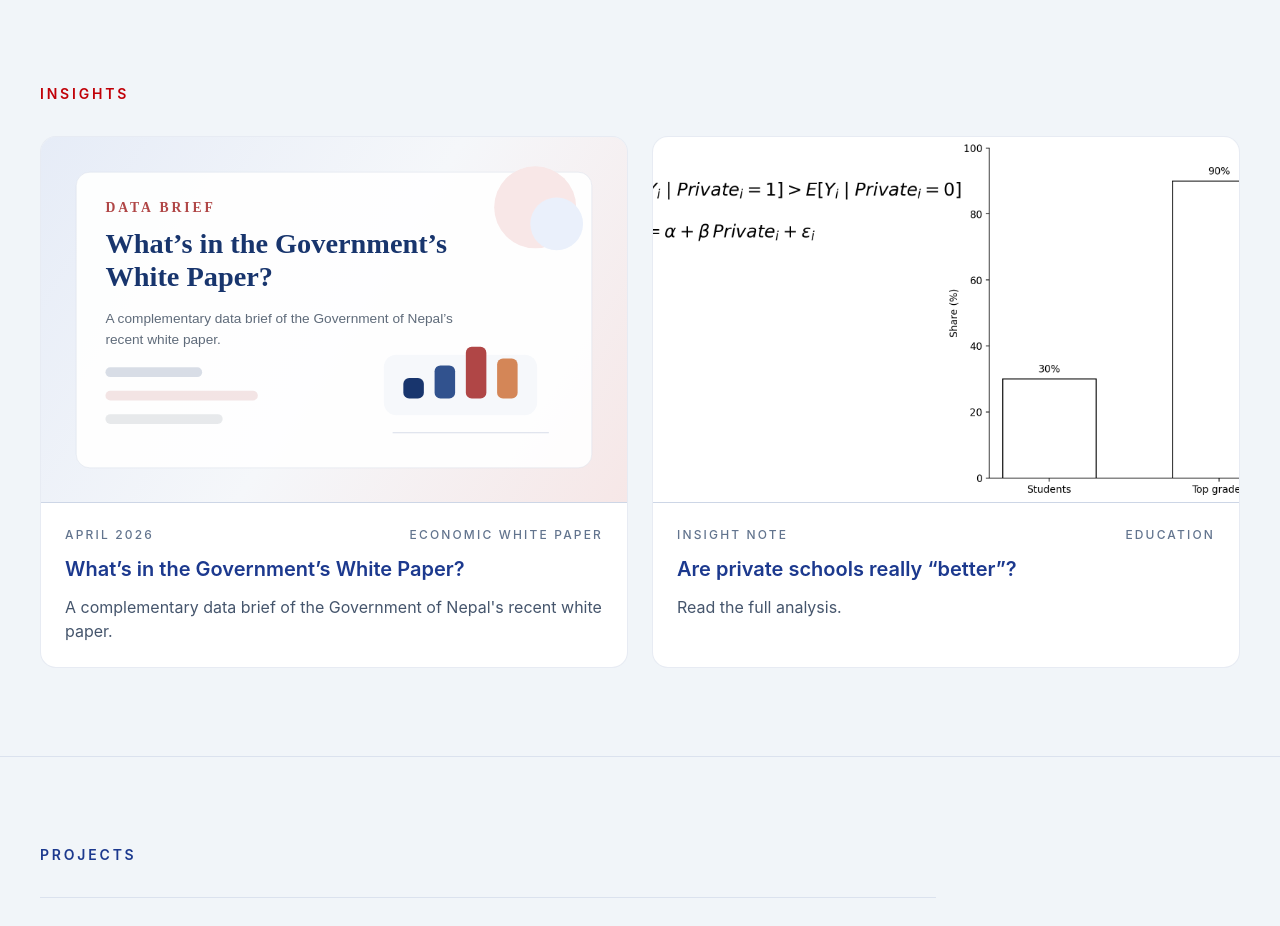
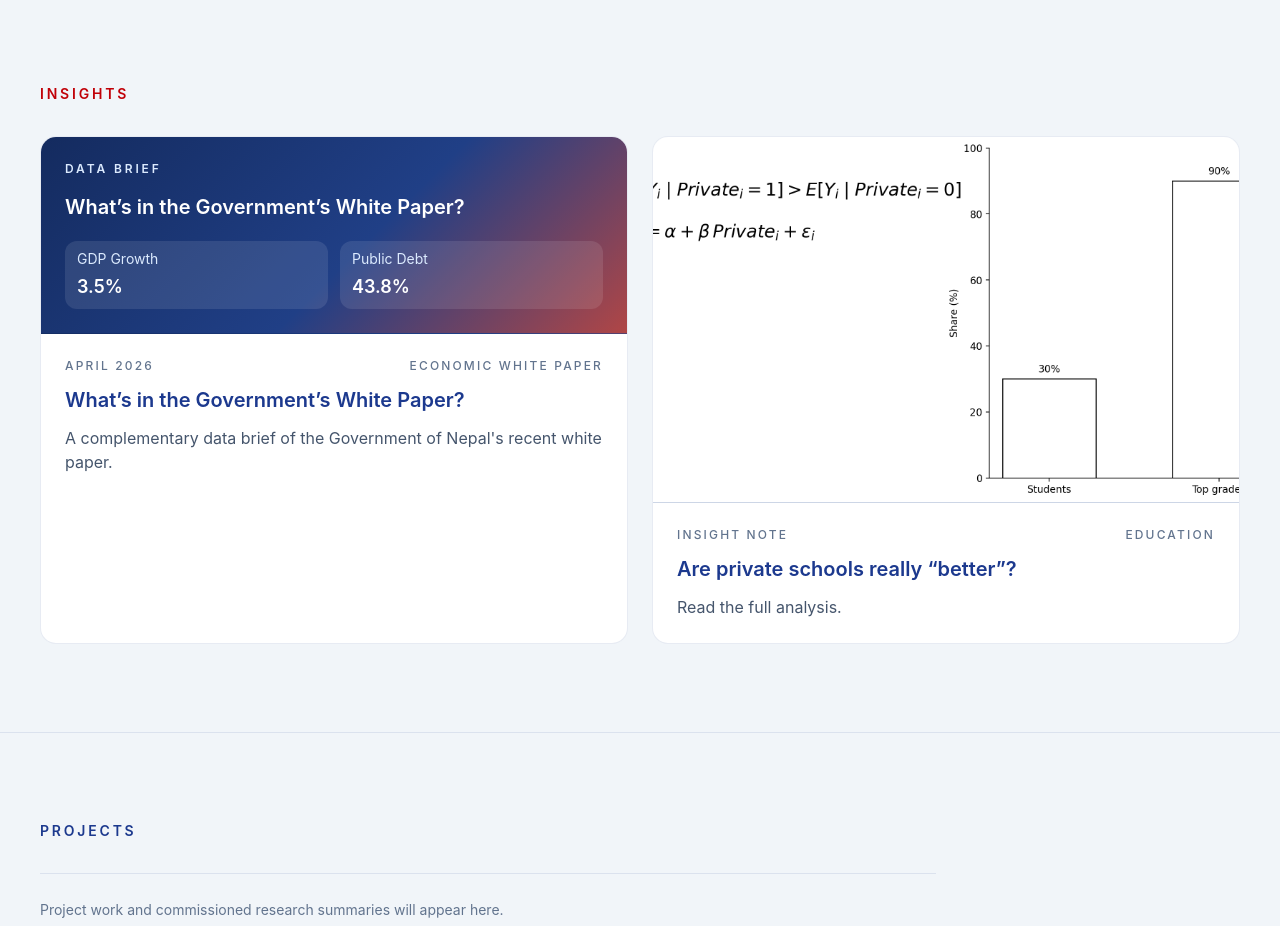
Before and after one commit to sgaut002/metrics-nepal-site, a React (Vite) app: page / in a window 1280 px wide. Shown: the part 980-1906 px from the top of the page. Built offline with nearby package versions, Linux system fonts and the light colour scheme.

Commit message:
Restore previous white paper card graphic

```diff
--- a/src/App.jsx
+++ b/src/App.jsx
@@ -1227,12 +1227,23 @@ function Homepage({ isMobileMenuOpen, onCloseMobileMenu, onToggleMobileMenu }) {
                 href={WHITE_PAPER_HASH_PATH}
                 className="group overflow-hidden rounded-2xl border border-blue-900/10 bg-white transition-colors hover:border-red-200 hover:bg-white/90"
               >
-                <div className="aspect-[16/10] overflow-hidden border-b border-blue-900/10 bg-slate-200">
-                  <img
-                    src="/white-paper-card.svg"
-                    alt="What’s in the Government’s White Paper?"
-                    className="h-full w-full object-cover transition duration-300 group-hover:scale-[1.02]"
-                  />
+                <div className="border-b border-blue-900/10 bg-[linear-gradient(135deg,#142b5f_0%,#203f86_55%,#b04646_100%)] p-5 text-white sm:p-6">
+                  <div className="text-xs font-semibold uppercase tracking-[0.24em] text-blue-100">
+                    Data Brief
+                  </div>
+                  <h3 className="mt-4 text-xl font-semibold leading-7 text-white">
+                    {WHITE_PAPER_TITLE}
+                  </h3>
+                  <div className="mt-5 grid grid-cols-2 gap-3 text-sm">
+                    <div className="rounded-xl bg-white/10 px-3 py-2">
+                      <div className="text-blue-100">GDP Growth</div>
+                      <div className="mt-1 text-lg font-semibold">3.5%</div>
+                    </div>
+                    <div className="rounded-xl bg-white/10 px-3 py-2">
+                      <div className="text-blue-100">Public Debt</div>
+                      <div className="mt-1 text-lg font-semibold">43.8%</div>
+                    </div>
+                  </div>
                 </div>
                 <div className="space-y-3 p-5 sm:p-6">
                   <div className="flex items-center justify-between gap-4 text-xs font-medium uppercase tracking-[0.18em] text-slate-500">
```
